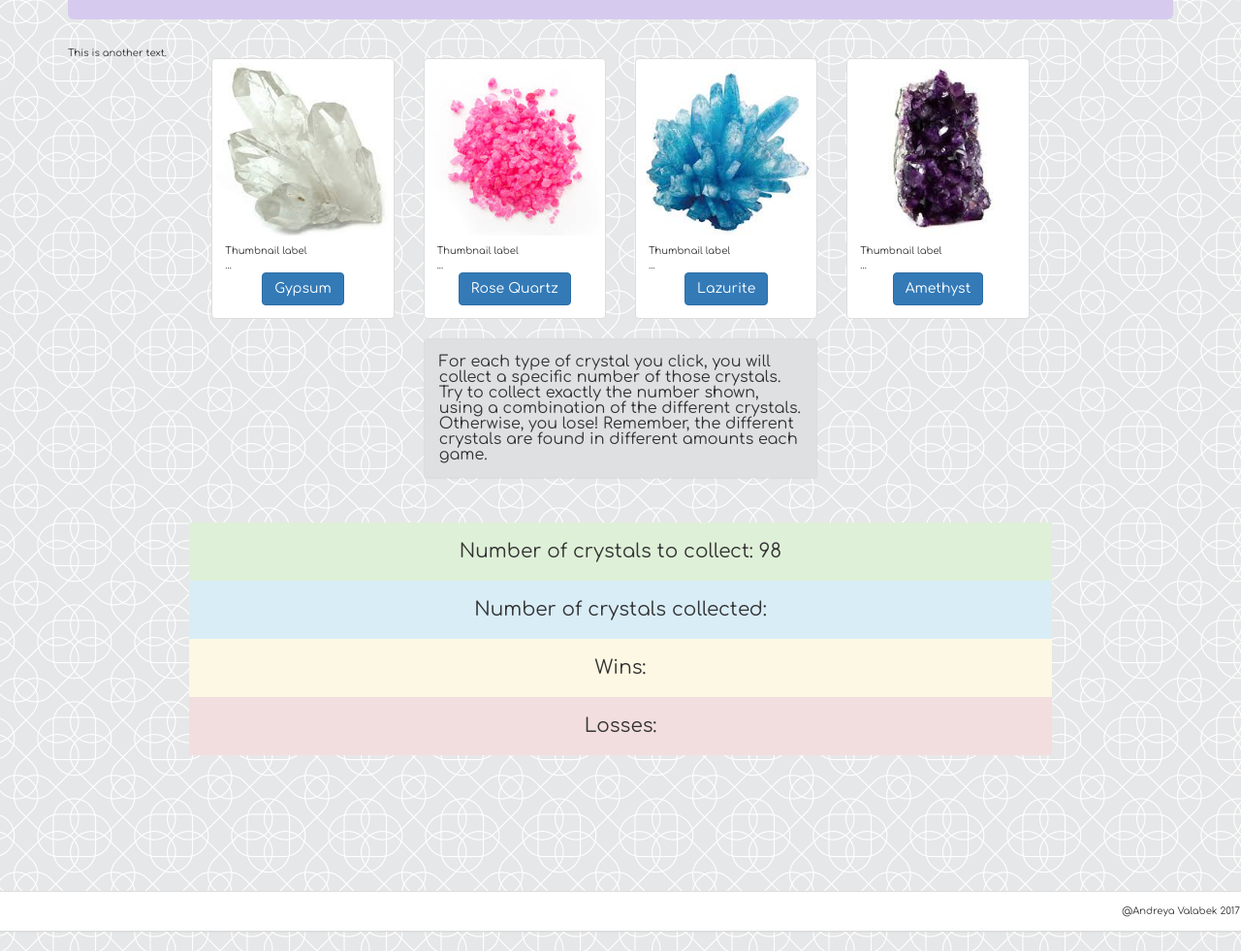
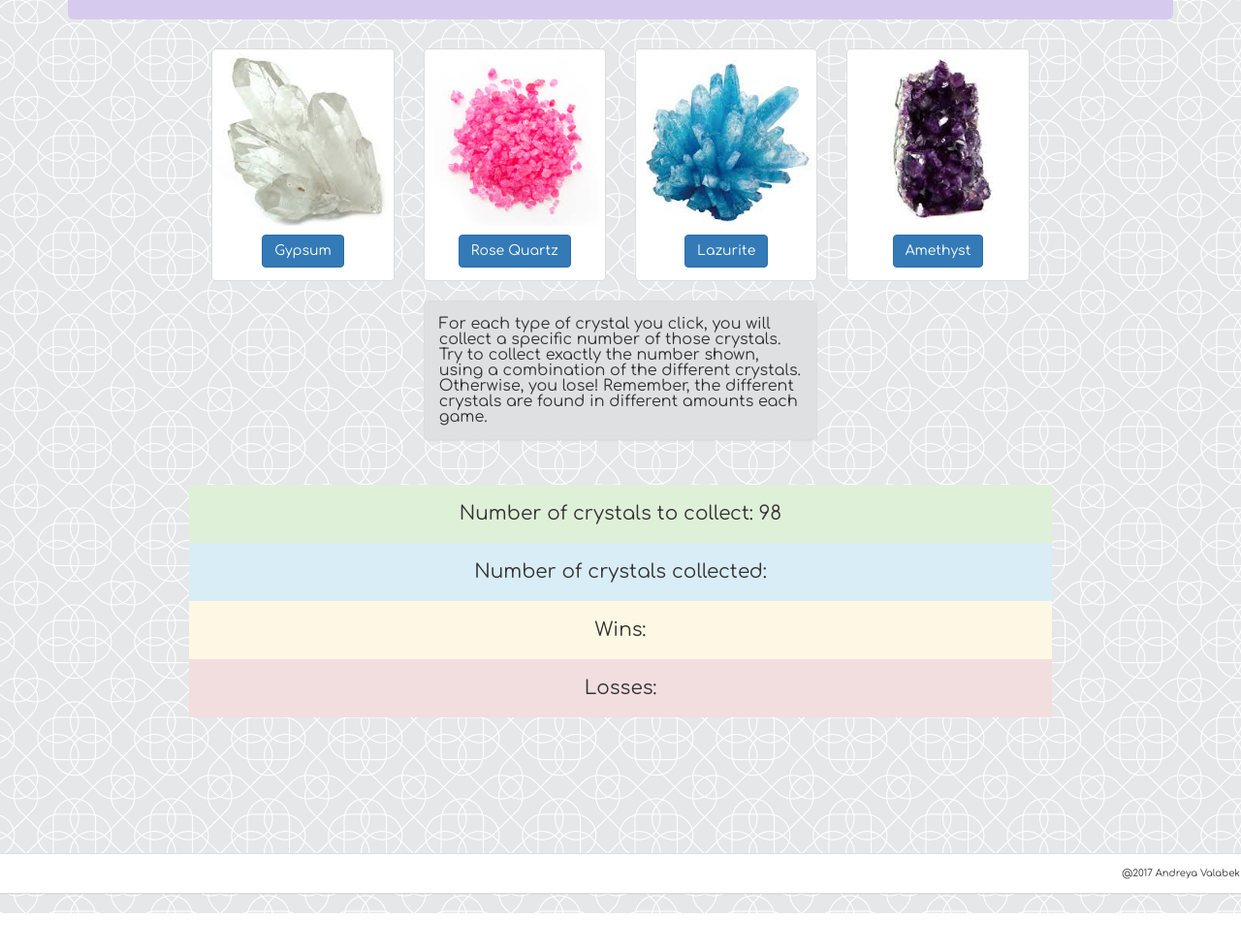
Before and after one commit to avalabek/Crystal-Collector, a plain HTML site: page index.html in a window 1280 px wide. Shown: the part 215-1196 px from the top of the page at 97% size. After the commit the page ends 1157 px from the top, so only its background shows below. Drawn offline with nearby package versions, Linux system fonts and the light colour scheme.

Commit message:
prettify code remove notes

```diff
--- a/index.html
+++ b/index.html
@@ -1,70 +1,58 @@
 <!DOCTYPE html>
 <html>
-
 
 <head>
     <meta charset="utf-8">
     <meta http-equiv="X-UA-Compatible" content="IE=edge">
     <meta name="viewport" content="width=device-width, initial-scale=1">
     <!-- The above 3 meta tags *must* come first in the head; any other head content must come *after* these tags -->
-
     <title>Crystal Collector</title>
     <!-- Bootstrap  -->
     <link rel="stylesheet" href="https://maxcdn.bootstrapcdn.com/bootstrap/3.3.7/css/bootstrap.min.css" integrity="sha384-BVYiiSIFeK1dGmJRAkycuHAHRg32OmUcww7on3RYdg4Va+PmSTsz/K68vbdEjh4u" crossorigin="anonymous">
-
     <!-- CSS FIles -->
     <!--the reset.css must be above the style.css as loads in order but don't need it with bootstrap?-->
     <link href="assets/css/reset.css" rel="stylesheet" type="text/css">
     <link href="assets/css/style.css" rel="stylesheet" type="text/css">
-
     <!--bootstrap and javascript links-->
     <script src="https://code.jquery.com/jquery-2.2.4.js" integrity="sha256-iT6Q9iMJYuQiMWNd9lDyBUStIq/8PuOW33aOqmvFpqI=" crossorigin="anonymous"></script>
     <script src="https://maxcdn.bootstrapcdn.com/bootstrap/3.3.7/js/bootstrap.min.js" integrity="sha384-Tc5IQib027qvyjSMfHjOMaLkfuWVxZxUPnCJA7l2mCWNIpG9mGCD8wGNIcPD7Txa" crossorigin="anonymous"></script>
-
     <!-- link to javascript -->
     <script type="text/javascript" src="assets/javascript/scripts.js"></script>
-
     <!-- link to jquery -->
-    <script type="text/javascript" src="https://cdnjs.cloudflare.com/ajax/libs/jquery/3.2.1/jquery.min.js"> </script>
-
+    <script type="text/javascript" src="https://cdnjs.cloudflare.com/ajax/libs/jquery/3.2.1/jquery.min.js">
+    </script>
     <!-- link to google fonts -->
     <link href="https://fonts.googleapis.com/css?family=Comfortaa" rel="stylesheet">
 </head>
 
-
-<body style="background-image:url('assets/images/intersection.png')" >
-
+<body style="background-image:url('assets/images/intersection.png')">
     <div class="container">
-	<div class="row"><br><br><br></div>
+        <div class="row">
+            <br>
+            <br>
+            <br>
+        </div>
         <div class="jumbotron">
-    <h1>Crystal Collector</h1><br>
+            <h1>Crystal Collector</h1>
+            <br>
             <p>Collect the correct number of crystals and you win!</p>
         </div>
-
-
-  <p>This is another text.</p>
     </div>
-
-
     <div class="row">
         <div class="hidden-sm col-md-2">
         </div>
-  <div class="col-sm-6 col-md-2">
+        <div class="col-sm-4 col-md-2">
             <div class="thumbnail">
                 <img src="assets/images/clearonwhite.jpg" alt="amythest">
                 <div class="caption">
-        <h3>Thumbnail label</h3>
-        <p>...</p>
                     <p style="text-align:center"><a id="gypsum" class="btn btn-primary" role="button">Gypsum</a></p>
                 </div>
             </div>
         </div>
         <div class="col-sm-6 col-md-2">
             <div class="thumbnail">
-      <img src="assets/images/pinkonwhite.jpg" alt="pink crystal" >
+                <img src="assets/images/pinkonwhite.jpg" alt="pink crystal">
                 <div class="caption">
-        <h3>Thumbnail label</h3>
-        <p>...</p>
                     <p style="text-align:center"> <a id="roseQuartz" class="btn btn-primary" role="button">Rose Quartz</a></p>
                 </div>
             </div>
@@ -72,39 +60,46 @@
         <div class="col-sm-6 col-md-2">
             <div class="thumbnail">
                 <img src="assets/images/blue.jpg" alt="Lazurite">
-
                 <div class="caption">
-        <h3>Thumbnail label</h3>
-        <p>...</p>
                     <p style="text-align:center"> <a id="lazurite" class="btn btn-primary" role="button">Lazurite</a></p>
                 </div>
             </div>
         </div>
         <div class="col-sm-6 col-md-2">
             <div class="thumbnail">
-      <img src="assets/images/amethystonwhite.jpg" alt="amethyst" >
+                <img src="assets/images/amethystonwhite.jpg" alt="amethyst">
                 <div class="caption">
-        <h3>Thumbnail label</h3>
-        <p>...</p>
                     <p style="text-align:center"><a id="amethyst" class="btn btn-primary" role="button">Amethyst</a> </p>
                 </div>
             </div>
         </div>
-
     </div>
     <div class="row">
         <div class="hidden-sm col-md-4"></div>
         <div class="col-md-4">
             <div class="panel panel-default">
-  <div class="panel-body howTo" >
+                <div class="panel-body howTo">
                     <p>For each type of crystal you click, you will collect a specific number of those crystals. Try to collect exactly the number shown, using a combination of the different crystals. Otherwise, you lose! Remember, the different crystals are found in different amounts each game.
                     </p>
                 </div>
             </div>
         </div>
         <div class="hidden-sm col-md-4"></div>
-
-<br><br><br><br><br><br><br><br><br><br><br><br><br><br><br>
+        <br>
+        <br>
+        <br>
+        <br>
+        <br>
+        <br>
+        <br>
+        <br>
+        <br>
+        <br>
+        <br>
+        <br>
+        <br>
+        <br>
+        <br>
         <div class="row gameInfo">
             <p class="info bg-default"><span id="winOrLose"></span></p>
             <p class="info bg-success">Number of crystals to collect: <span id="numberToCollect"></span></p>
@@ -114,12 +109,23 @@
                 <p class="info bg-danger">Losses: <span id="losses"></span></p>
             </div>
         </div>
+        <br>
+        <br>
+        <br>
+        <br>
+        <br>
+        <br>
+        <br>
+        <br>
+        <br>
+        <br>
+        <br>
+        <br>
+        <br>
+        <br>
+        <div class="panel panel-default">
+            <div class="panel-body text-right">@2017 Andreya Valabek</div>
+        </div>
+</body>
 
-<br><br><br><br><br><br><br><br><br><br><br><br>
-<br><br>
-<div class="panel panel-default">
-  <div class="panel-body text-right">@Andreya Valabek 2017</div>
-</div>
-
-</body>
 </html>
```
Lines whose indentation alone changed are shown as unchanged.
